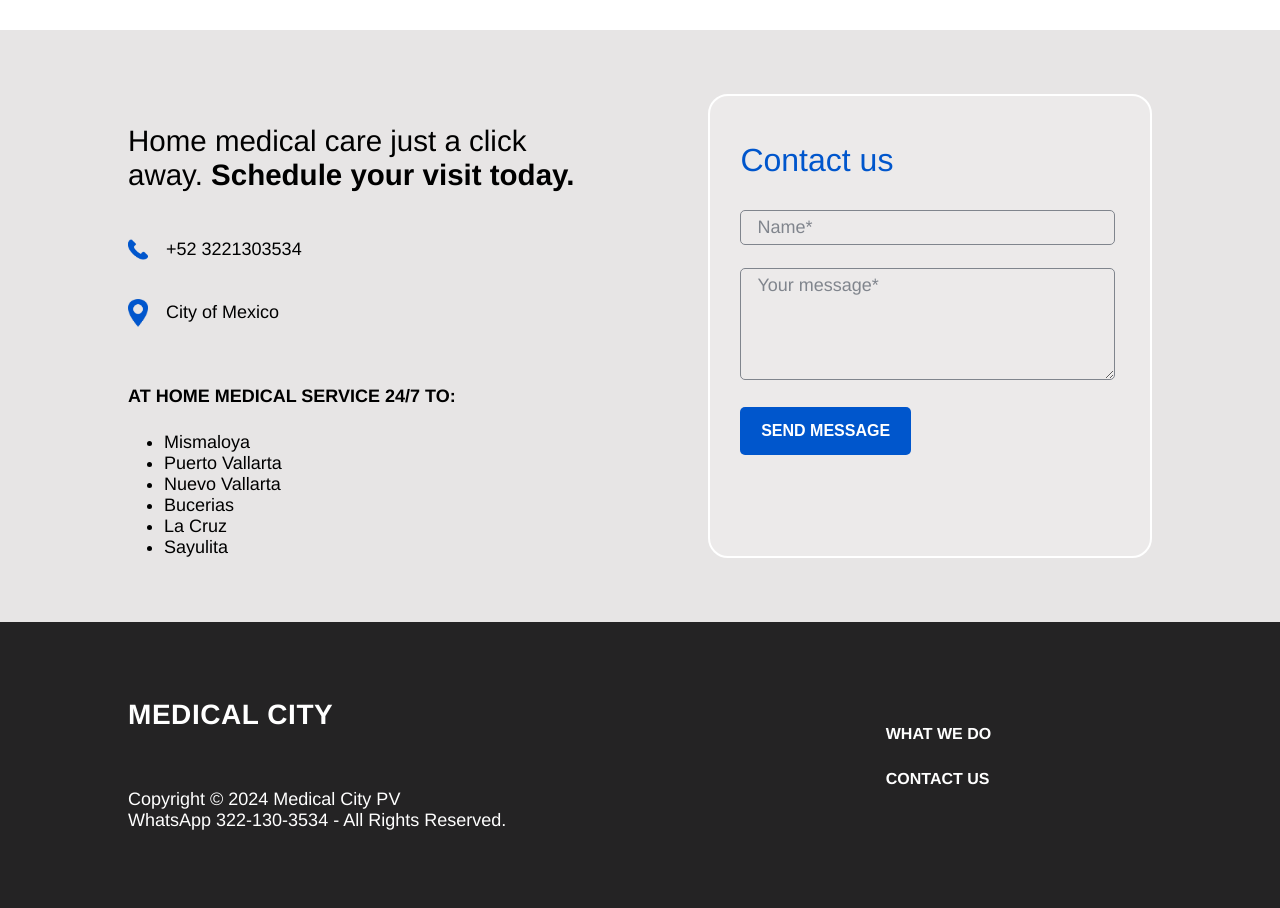
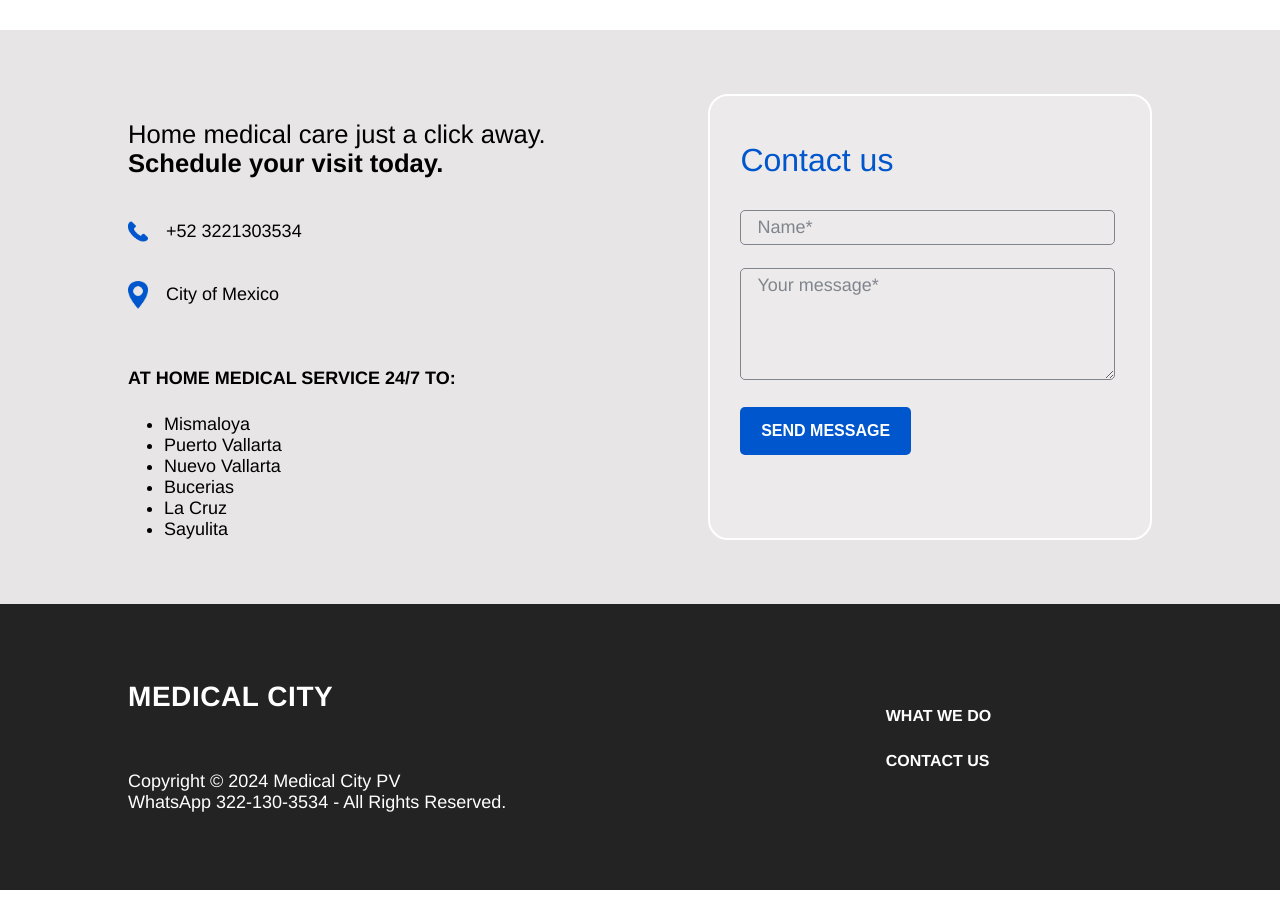
Before and after one commit to justinait/drperalta, a React (Vite) app: page / in a window 1280 px wide. Shown: the part 1380-2288 px from the top of the page. Built offline with nearby package versions, Linux system fonts and the light colour scheme.

Commit message:
responsive

```diff
--- a/src/Components/Contact/Contact.css
+++ b/src/Components/Contact/Contact.css
@@ -6,9 +6,8 @@
 .contactHeroTitle{
     font-family: Helvetica;
     font-size: 19px;
-    font-size: clamp(19px, 5vw, 22px);
+    font-size: clamp(17px, 4.5vw, 30px);
     font-weight: 400;
-    line-height: 27.6px;
     text-align: left;
     /* width: 80%; */
 }
@@ -84,7 +83,7 @@
 
 @media(min-width:700px){
     .contactHeroTitle{
-        font-size: clamp(23px, 6vw, 30px);
+        font-size: clamp(28px, 4.5vw, 40px);
         line-height: normal;
     }
     .divIcons p {
@@ -119,7 +118,7 @@
 @media(min-width:1000px){
     .contactHeroTitle{
         width: 100%;
-        font-size: 21px;
+        font-size: clamp(20px, 2vw, 30px);
     }
     .contactPageContainer{
         display: flex;
@@ -156,7 +155,7 @@
 }
 @media(min-width:1200px){
     .contactHeroTitle{
-        font-size: 29.5px;
+        font-size: clamp(20px, 2vw, 30px);
     }
     .button {
         font-size: 16px;
@@ -196,7 +195,7 @@
         padding: 18px;
     }
     .contactHeroTitle {
-        font-size: 33px;
+        font-size: clamp(30px, 2vw, 34px);
     }
     .formButton {
 
@@ -221,7 +220,7 @@
         width: 34%;
     }
     .contactHeroTitle {
-        font-size: 37px;
+        font-size: 34px;
     }
     .divIcons p, .subtitleContactHero, ul {
         font-size: 20px;
--- a/src/Components/Contact/Contact.jsx
+++ b/src/Components/Contact/Contact.jsx
@@ -9,7 +9,7 @@
     <div className='contactPageContainer' id='contact'>
       <div className='contactPageOne'>
 
-        <p className='contactHeroTitle'>Home medical care just a click away. <strong>Schedule your visit today.</strong> </p>
+        <p className='contactHeroTitle'>Home medical care just a click away.<br />   <strong>Schedule your visit today.</strong> </p>
 
         <div className='divIcons'>
           <img src={phone} alt="" />
```
